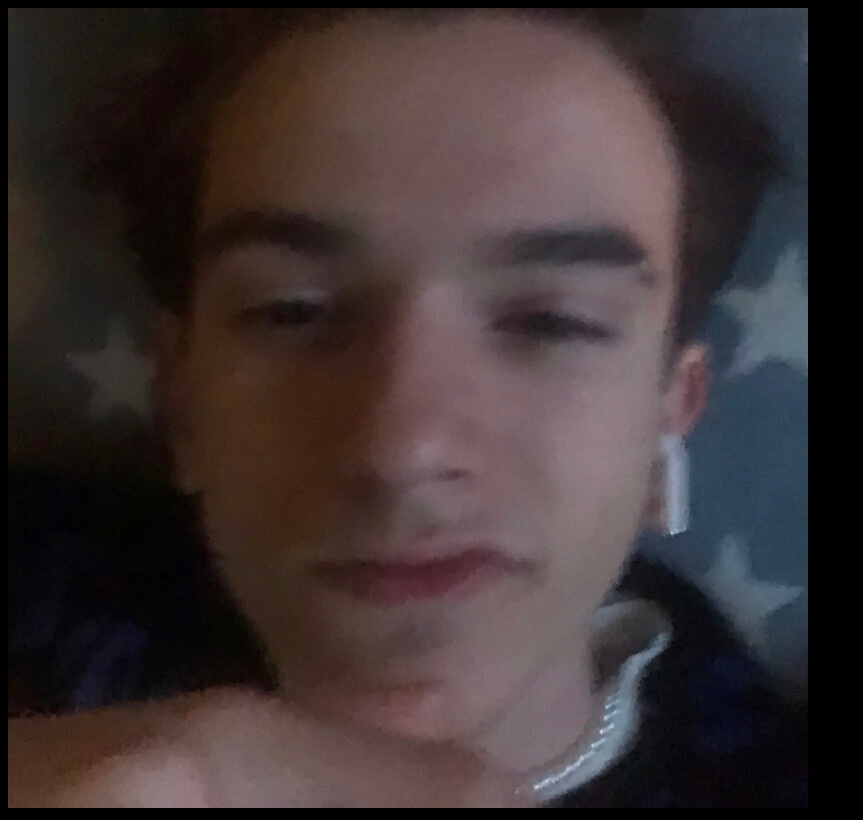
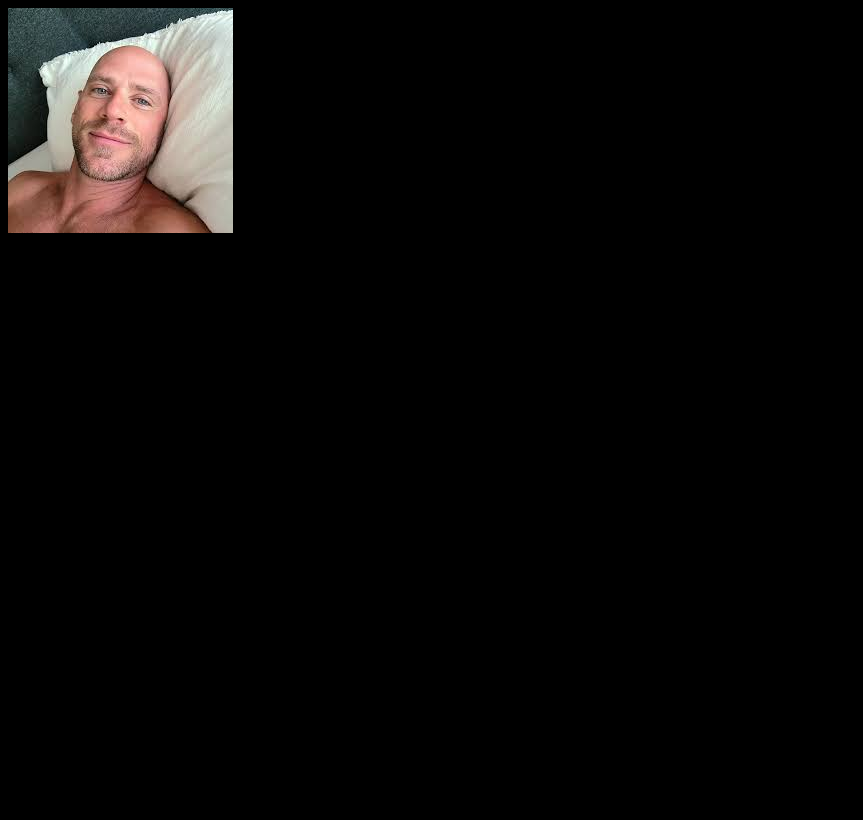
Before and after one commit to splaka/robaSeria, a plain HTML site: page index.html in a window 1280 px wide. Shown: the whole page, without its empty margins (0-863 px from the left). Drawn offline with Linux system fonts and the light colour scheme.

Commit message:
Update index.html

```diff
--- a/index.html
+++ b/index.html
@@ -17,7 +17,7 @@
             <p class="browsehappy">You are using an <strong>outdated</strong> browser. Please <a href="#">upgrade your browser</a> to improve your experience.</p>
         <![endif]-->
         <div>
-            <img src="img/bebab.jfif" style="margin: auto;">
+            <img src="img/nerchia.jfif" style="margin: auto;">
         </div>
 
         <script src="" async defer></script>
```
